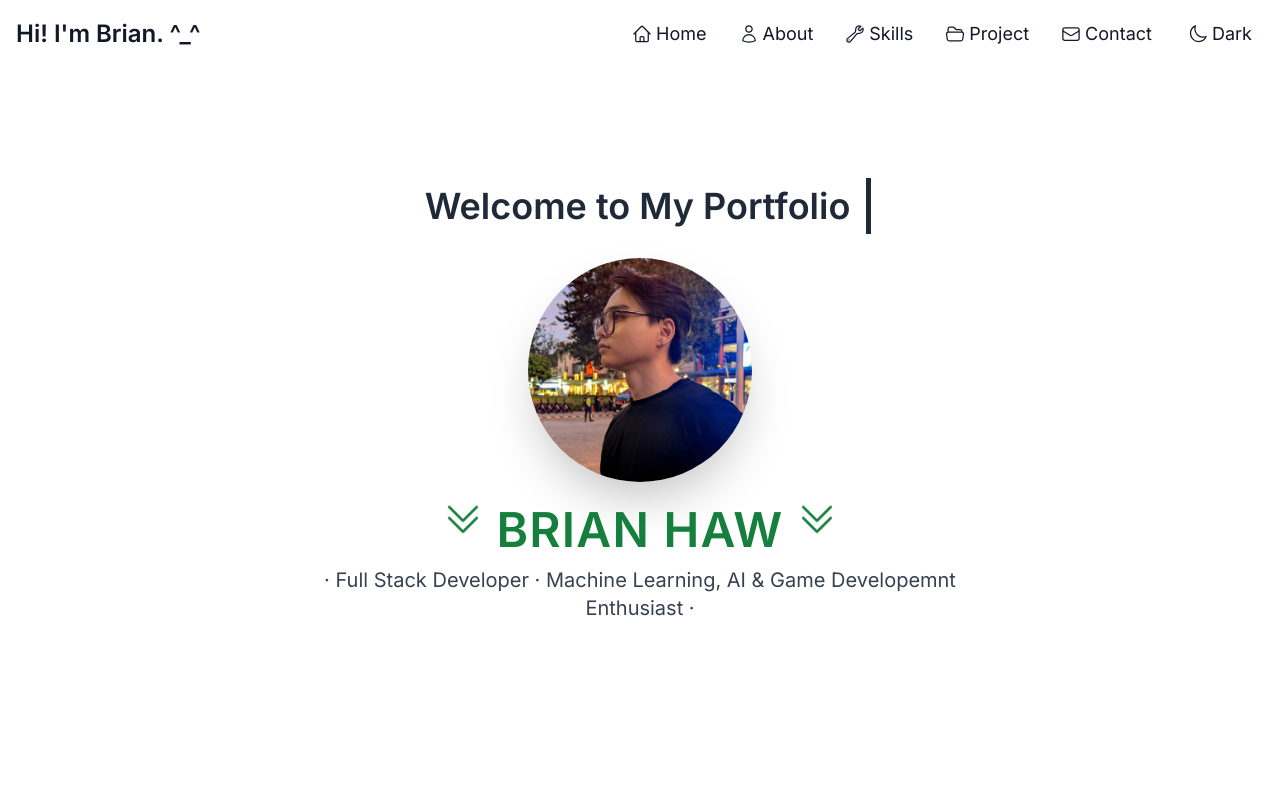
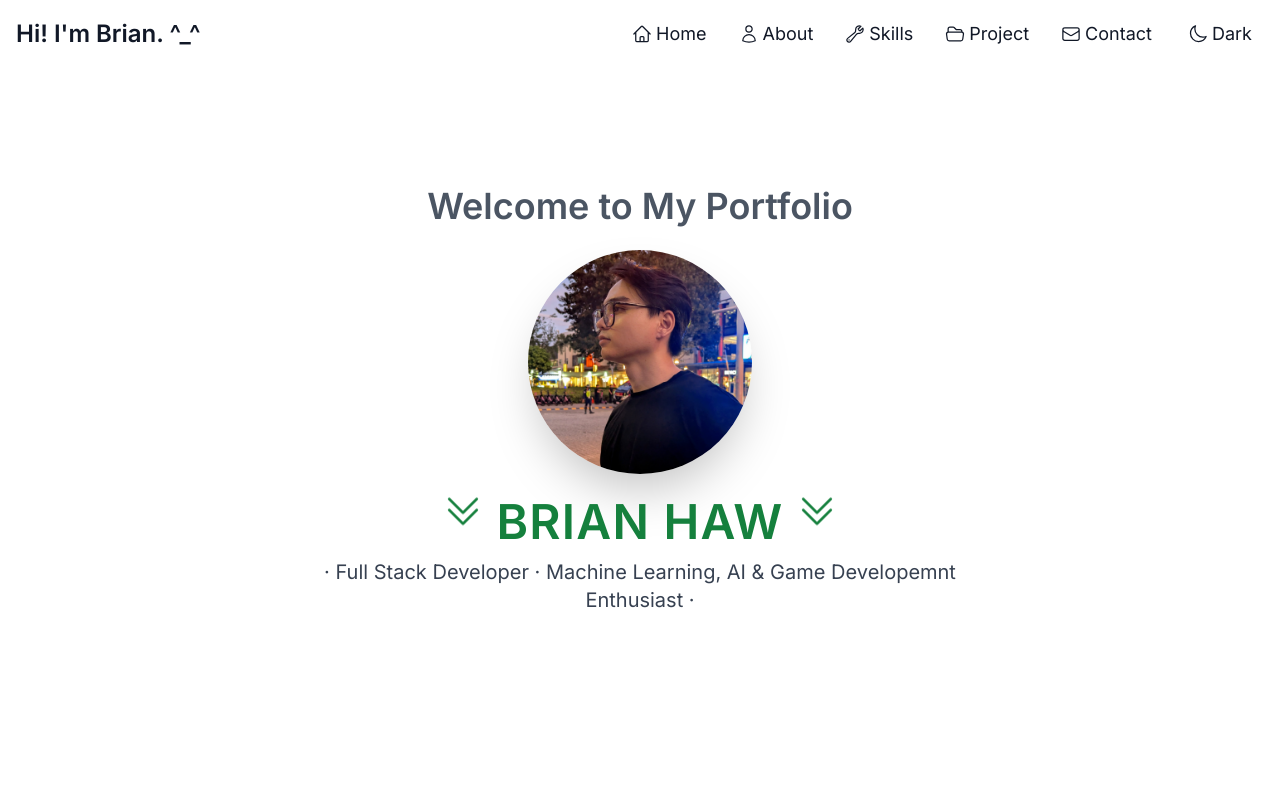
Before and after one commit to BrianShiroe/portfolio-react-typescript-tailwind, a React (Vite) app: page / in a window 1280 px wide. Shown: the top 800 px of the page. Built offline with nearby package versions, Linux system fonts and the light colour scheme.

Commit message:
reset and debug some flex bugs

```diff
--- a/src/index.css
+++ b/src/index.css
@@ -3,76 +3,11 @@
 
 @import url('https://fonts.googleapis.com/css2?family=Inter:wght@400;600&display=swap');
 @import url('https://fonts.googleapis.com/css2?family=JetBrains+Mono&display=swap');
-@import url('https://fonts.googleapis.com/css2?family=Poppins:wght@400;600&display=swap');
 
 @tailwind base;
 @tailwind components;
 @tailwind utilities;
 
-html,
-body {
+html, body {
   overflow-x: hidden;
 }
-
-/* type animation */
-@keyframes typewriter {
-  from {
-    width: 0;
-  }
-
-  to {
-    width: 100%;
-  }
-}
-
-@keyframes blinkCaret {
-  50% {
-    border-color: transparent;
-  }
-
-  100% {
-    border-color: currentColor;
-  }
-}
-
-.typewriter {
-  overflow: hidden;
-  white-space: nowrap;
-  border-right: 0.15em solid currentColor;
-  /* typing cursor */
-  animation:
-    typewriter 3s steps(30, end) forwards,
-    blinkCaret 0.75s step-end infinite;
-  /* after 3s, stop blinking and hide cursor */
-  animation-fill-mode: forwards;
-  animation-delay: 0s, 3s;
-  animation-iteration-count: 1, 1;
-  animation-play-state: running, running;
-  animation-timing-function: steps(30, end), step-end;
-}
-
-.typewriter.finished {
-  border-right: none;
-  /* hide cursor after typing */
-  animation: none;
-}
-
-/* Dot pattern for light theme */
-.bg-dot-pattern-light {
-  background-image: radial-gradient(currentColor 1px, transparent 1px);
-  background-size: 20px 20px;
-  background-position: 0 0;
-  /* subtle gray dots */
-  color: #d1d5db;
-  /* Tailwind's gray-300 */
-}
-
-/* Dot pattern for dark theme */
-.bg-dot-pattern-dark {
-  background-image: radial-gradient(currentColor 1px, transparent 1px);
-  background-size: 20px 20px;
-  background-position: 0 0;
-  /* subtle darker dots */
-  color: #4b5563;
-  /* Tailwind's gray-600 */
-}
--- a/src/pages/Home.tsx
+++ b/src/pages/Home.tsx
@@ -2,13 +2,9 @@
 // Displays the homepage with a welcome message, profile picture, and user intro.
 // Includes animated name banner and short professional description.
 
-import { useState, useEffect, useRef } from "react";
 import { ChevronDoubleDownIcon } from "@heroicons/react/24/outline";
 
 const Home = () => {
-  const [typingDone, setTypingDone] = useState(false);
-  const welcomeRef = useRef<HTMLSpanElement>(null);
-
   const scrollToAbout = () => {
     const aboutSection = document.getElementById("about");
     if (aboutSection) {
@@ -16,29 +12,12 @@ const Home = () => {
     }
   };
 
-  useEffect(() => {
-    const handleAnimationEnd = () => setTypingDone(true);
-    const node = welcomeRef.current;
-
-    if (node) {
-      node.addEventListener("animationend", handleAnimationEnd);
-    }
-
-    return () => {
-      if (node) {
-        node.removeEventListener("animationend", handleAnimationEnd);
-      }
-    };
-  }, []);
-
   return (
     <main className="p-6 md:p-12 flex flex-col items-center justify-center min-h-screen max-w-5xl mx-auto text-center">
       {/* Header Section */}
       <header aria-label="Welcome section" className="space-y-3 px-4">
         <h2 className="text-3xl sm:text-4xl font-semibold inline-flex items-center justify-center space-x-3">
-          <span ref={welcomeRef} className={`typewriter ${typingDone ? "finished" : ""} px-4 py-2`}>
-            Welcome to My Portfolio
-          </span>
+          <span className="text-gray-600 dark:text-gray-400">Welcome to My Portfolio</span>
         </h2>
       </header>
 
```
